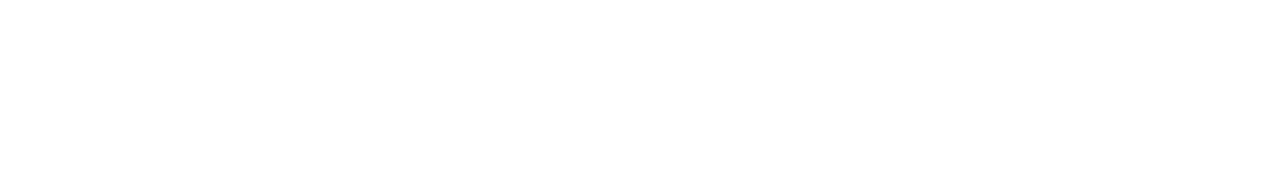
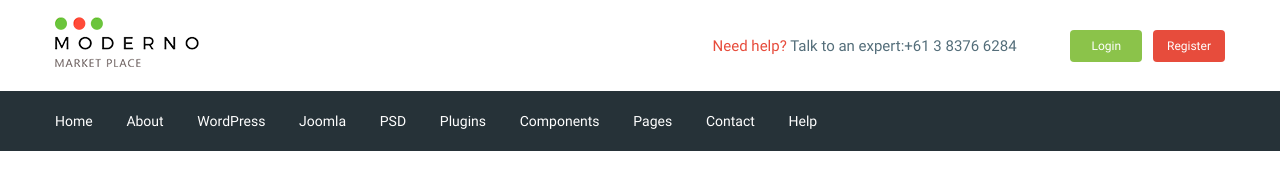
Before and after one commit to Mahorishe/moderno, a website: page app/index.html in a window 1280 px wide. Drawn offline with nearby package versions, Linux system fonts and the light colour scheme; files that its build step writes are made by us from their sources.

Commit message:
added header

```diff
--- a/app/index.html
+++ b/app/index.html
@@ -1,23 +1,57 @@
 <!DOCTYPE html>
 <html lang="en">
-<head>
-    <meta charset="UTF-8">
-    <meta http-equiv="X-UA-Compatible" content="IE=edge">
-    <meta name="viewport" content="width=device-width, initial-scale=1.0">
+  <head>
+    <meta charset="UTF-8" />
+    <meta http-equiv="X-UA-Compatible" content="IE=edge" />
+    <meta name="viewport" content="width=device-width, initial-scale=1.0" />
     <title>Document</title>
-    <link rel="stylesheet" href="css/libs.min.css">
-    <link rel="stylesheet" href="css/style.min.css">
-</head>
-<body>
-
-
-
-
-
-
+    <link rel="stylesheet" href="css/libs.min.css" />
+    <link rel="stylesheet" href="css/style.min.css" />
+  </head>
+  <body>
+    <header class="header">
+      <div class="header__top">
+        <div class="container">
+          <div class="header__top-inner">
+            <div class="header__logo">
+              <a href="">
+                <img src="images/logo.png" alt="" />
+              </a>
+            </div>
+            <div class="header__text">
+              <a href="#"><span>Need help?</span></a>
+              Talk to an expert:<a class="header__phone" href="tel:61383766284">+61 3 8376 6284</a>
+            </div>
+            <div class="header__box">
+              <a class="basket" href="#"></a>
+              <a class="header__btn header__btn-login" href="#">Login</a>
+              <a class="header__btn header__btn-register" href="#">Register</a>
+            </div>
+          </div>
+        </div>
+      </div>
+      <div class="header__menu">
+        <div class="container">
+          <nav class="menu">
+            <ul class="menu__list">
+              <li><a href="#">Home</a></li>
+              <li><a href="#">About</a></li>
+              <li><a href="#">WordPress</a></li>
+              <li><a href="#">Joomla</a></li>
+              <li><a href="#">PSD</a></li>
+              <li><a href="#">Plugins</a></li>
+              <li><a href="#">Components</a></li>
+              <li><a href="#">Pages</a></li>
+              <li><a href="#">Contact</a></li>
+              <li><a href="#">Help</a></li>
+            </ul>
+          </nav>
+        </div>
+      </div>
+    </header>
 
     <script src="https://ajax.googleapis.com/ajax/libs/jquery/3.6.0/jquery.min.js"></script>
     <script src="js/libs.min.js"></script>
     <script src="js/main.min.js"></script>
-</body>
+  </body>
 </html>
--- /dev/null
+++ b/app/sass/_fonts.sass
@@ -0,0 +1,22 @@
+@font-face
+    font-family: 'Roboto'
+    src: url('../fonts/Roboto-Regular.woff2') format('woff2'), url('../fonts/Roboto-Regular.woff') format('woff'),
+    font-style: normal
+    font-weight: 400
+    font-display: swap // Подключает системные шрифты, пока не загрузились основные
+
+
+@font-face
+    font-family: 'Roboto'
+    src: url('../fonts/Roboto-Medium.woff') format('woff'), url('../fonts/Roboto-Medium.woff2') format('woff2'),
+    font-style: normal
+    font-weight: 500
+    font-display: swap
+
+
+@font-face
+    font-family: 'Roboto'
+    src: url('../fonts/Roboto-Bold.woff2') format('woff2'), url('../fonts/Roboto-Bold.woff') format('woff'),
+    font-style: normal
+    font-weight: 700
+    font-display: swap
--- /dev/null
+++ b/app/sass/_global.sass
@@ -0,0 +1,26 @@
+html
+    box-sizing: border-box
+*,
+*::before,
+*::after
+    box-sizing: inherit
+a
+    display: inline-block
+    text-decoration: none
+    color: $color-text
+
+ul,
+li
+    margin: 0
+    padding: 0
+    list-style: none
+body
+    font-family: 'Roboto', sans-serif
+    font-weight: 400
+    font-size: 15px
+    line-height: 24px
+    color: $color-text
+.container
+    max-width: 1200px
+    margin: 0 auto
+    padding: 0 15px
--- /dev/null
+++ b/app/sass/_vars.sass
@@ -0,0 +1,4 @@
+$color-text: #546e7a
+$red: #e74c3c
+$green: #8bc34a
+$dark-bg: #263238
--- a/app/sass/style.sass
+++ b/app/sass/style.sass
@@ -0,0 +1,41 @@
+@import 'vars'
+@import 'global'
+@import 'fonts'
+
+.header__top-inner
+    display: flex
+    justify-content: space-between
+    align-items: center
+    height: 91px
+.header__text
+    margin-left: auto
+    margin-right: 50px
+    span
+        color: $red
+.header__btn
+    padding: 4px
+    width: 72px
+    border-radius: 4px
+    text-align: center
+    color: #fff
+    font-size: 12px
+    &-login
+        background-color: $green
+    &-register
+        background-color: $red
+        margin-left: 7px
+
+.header__menu
+    background-color: $dark-bg
+.menu
+    display: flex
+    align-items: center
+    height: 60px
+.menu__list
+    li
+        display: inline-block
+        & + li
+            margin-left: 30px
+    a
+        color: #fff
+        font-size: 14px
--- a/gulpfile.js
+++ b/gulpfile.js
@@ -8,7 +8,7 @@ let gulp = require( 'gulp' ),
     cssmin = require( 'gulp-cssmin' );
 
 gulp.task('sass', function(){
-    return gulp.src('app/sass/style.sass')
+    return gulp.src('app/sass/**/*.sass')
             .pipe(sass({outputStyle: 'compressed'}))
             .pipe(rename({suffix: '.min'}))
             .pipe(autoprefixer({
@@ -58,7 +58,7 @@ gulp.task('browser-sync', function() {
 });
 
 gulp.task('watch', function(){
-    gulp.watch('app/sass/style.sass', gulp.parallel('sass'));
+    gulp.watch('app/sass/**/*.sass', gulp.parallel('sass'));
     gulp.watch('app/*.html', gulp.parallel('html'));
     gulp.watch('app/js/*.js', gulp.parallel('js'));
 });
```
Also changed, not shown: app/fonts/Roboto-Bold.woff (added), app/fonts/Roboto-Bold.woff2 (added), app/fonts/Roboto-Medium.woff (added), app/fonts/Roboto-Medium.woff2 (added), app/fonts/Roboto-Regular.woff (added), app/fonts/Roboto-Regular.woff2 (added), app/images/bg-search.jpg (added), app/images/icons/search-icon.svg (added), app/images/logo.png (added).
